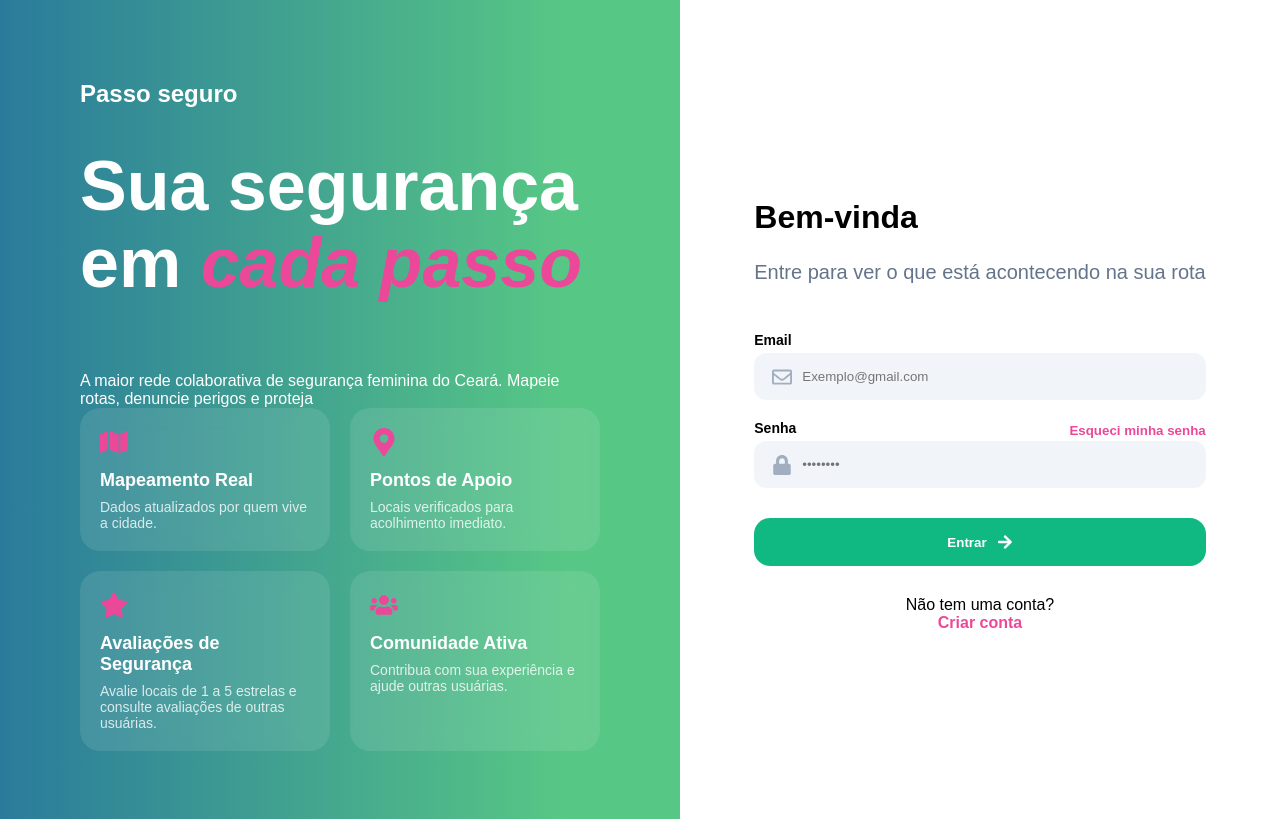
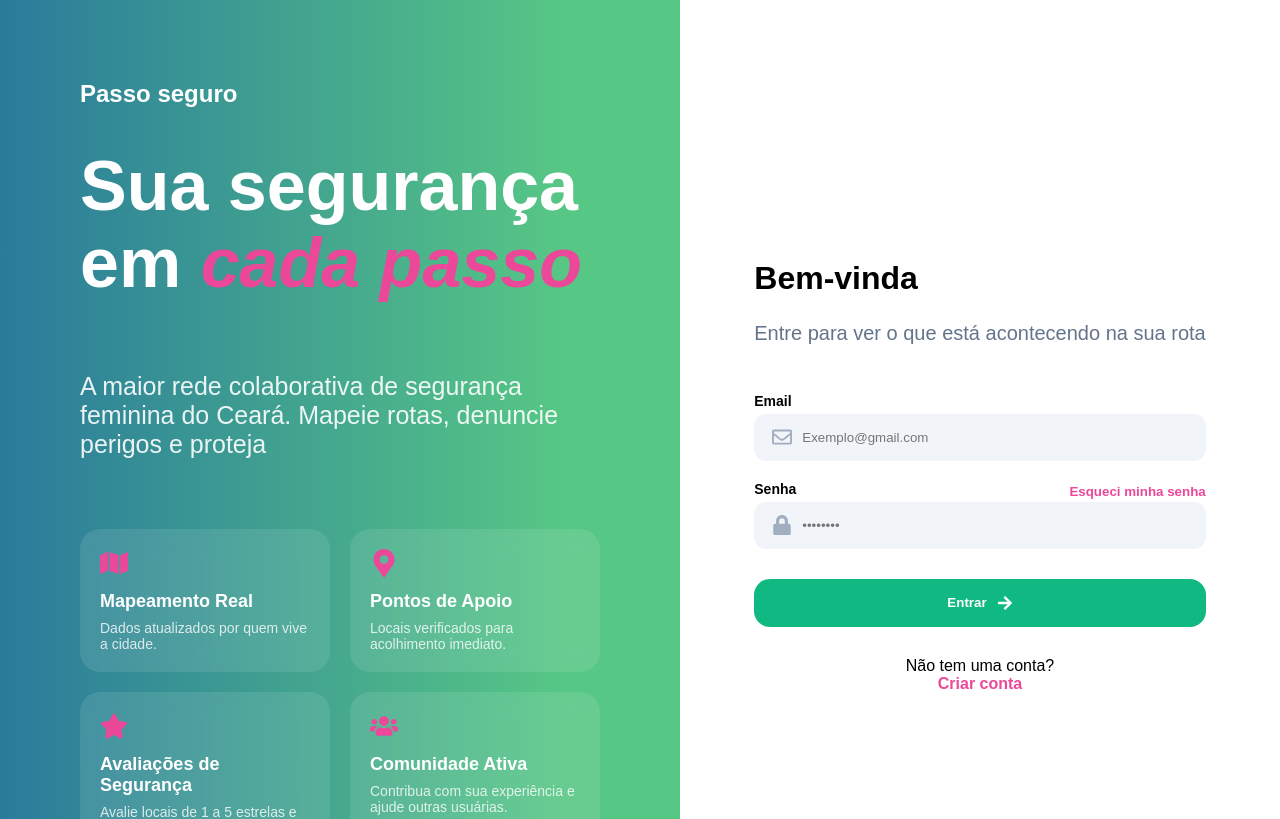
Before and after one commit to PassoLumeGroup/PassoSeguro, a React (Vite) app: page / in a window 1280 px wide. Shown: the top 819 px of the page. Built offline with nearby package versions, Linux system fonts and the light colour scheme; the HTML template or start-up script is replaced by a standard one.

Commit message:
✨ feat: Finalização da primeira tela HOME

```diff
--- a/src/pages/login/login.jsx
+++ b/src/pages/login/login.jsx
@@ -33,7 +33,7 @@ function Login() {
                     </h1>
 
                     {/* Texto secundário */}
-                    <p className='Wapresentacao-secundaria'>
+                    <p className='apresentacao-secundaria'>
                         A maior rede colaborativa de segurança feminina do Ceará. Mapeie rotas, denuncie perigos e proteja
                     </p>
 
```
